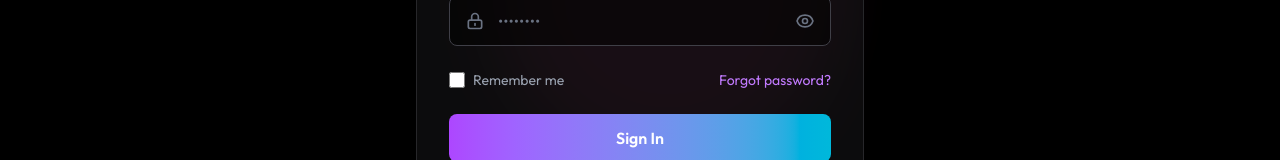
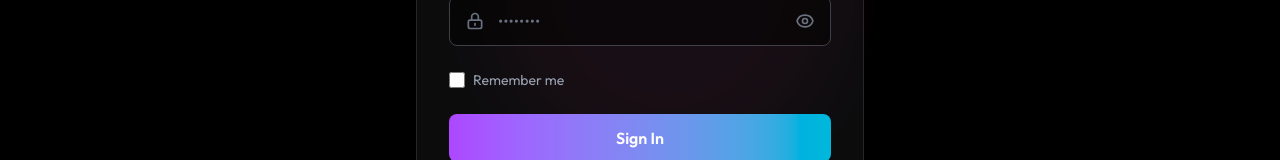
Before and after one commit to Satyam8589/GhostChat-Web, a Next.js app in the folder frontend/: page /login in a window 1280 px wide. Shown: the part 363-523 px from the top of the page. Built offline with nearby package versions, Linux system fonts and the light colour scheme; no server answers.

Commit message:
link removed

```diff
--- a/frontend/src/app/(auth)/login/page.jsx
+++ b/frontend/src/app/(auth)/login/page.jsx
@@ -216,12 +216,6 @@ export default function LoginPage() {
                   Remember me
                 </span>
               </label>
-              <Link
-                href="/forgot-password"
-                className="text-sm text-purple-400 hover:text-purple-300 transition-colors"
-              >
-                Forgot password?
-              </Link>
             </div>
 
             {/* Submit Button */}
```
